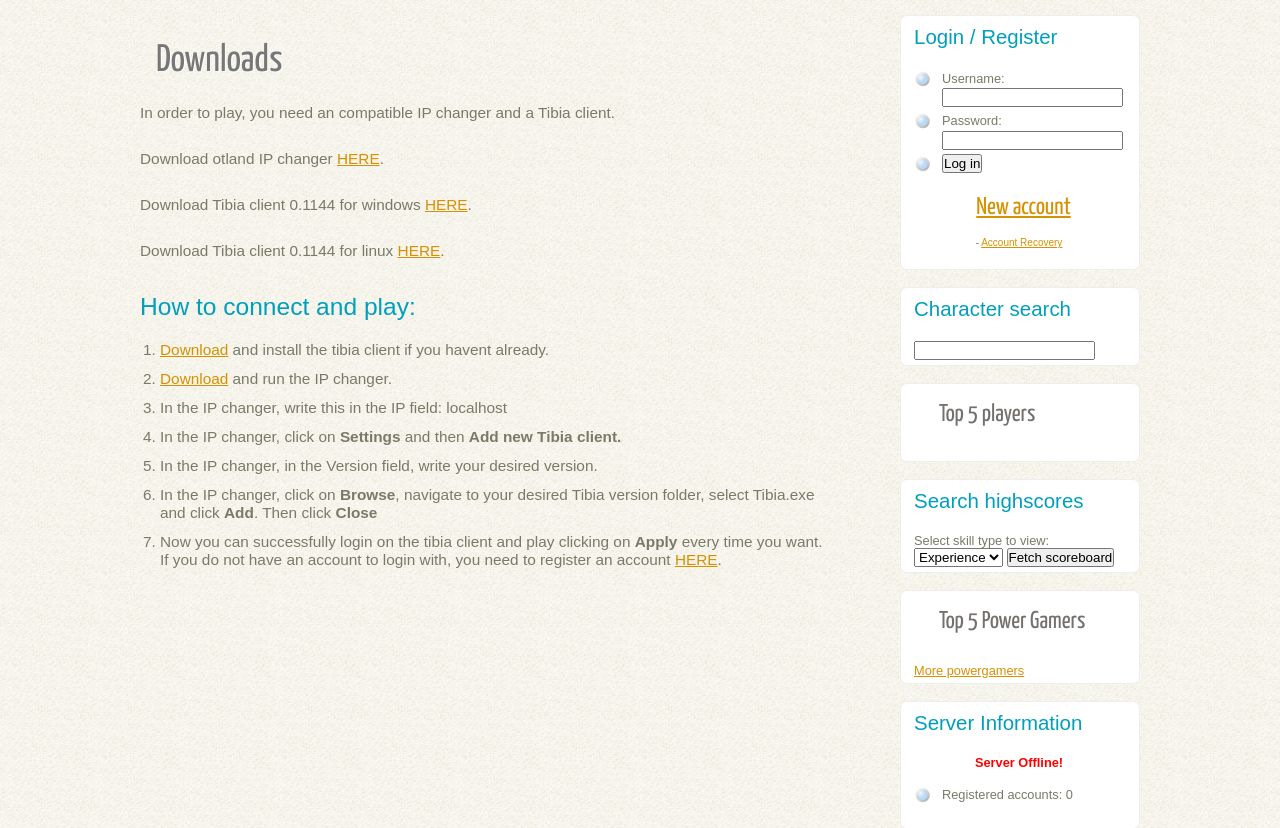
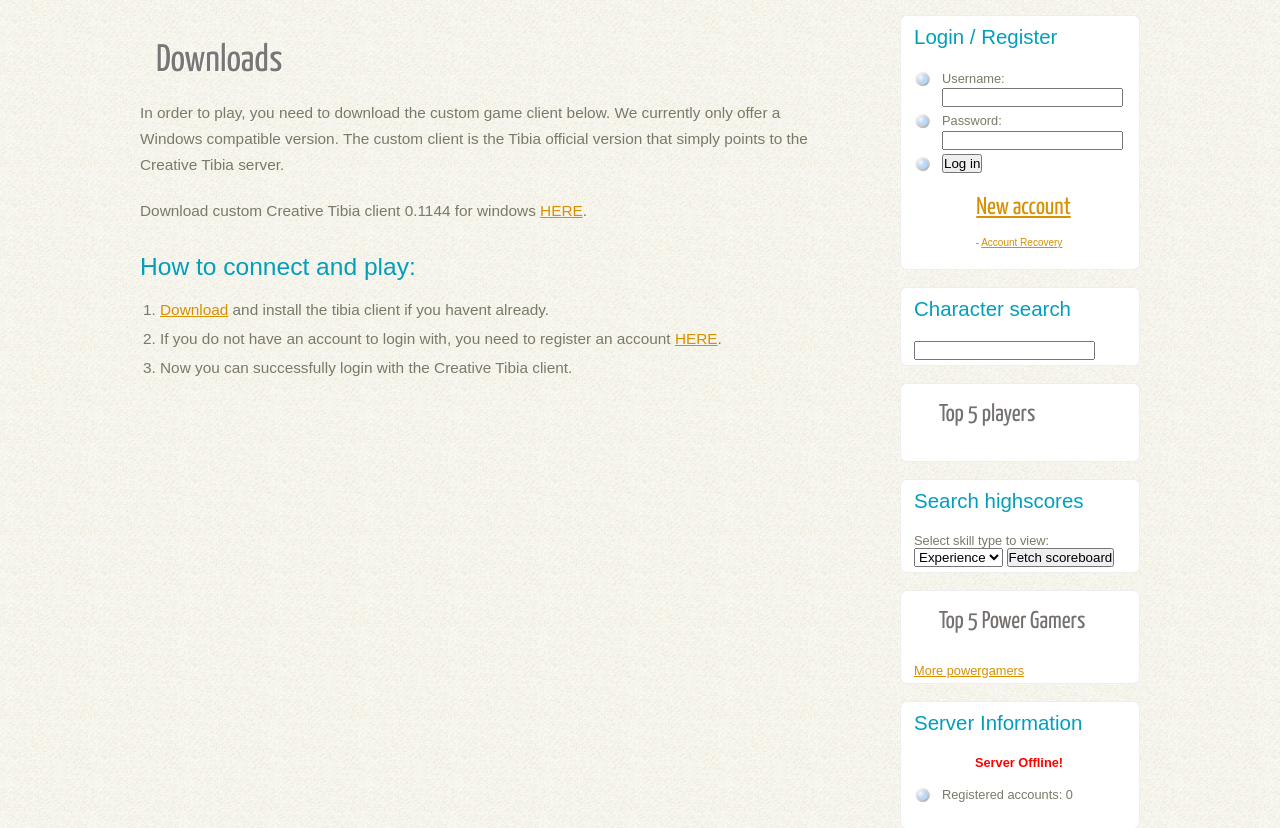
Before and after one commit to DrewWeth/otxserver-web, a PHP site: page /downloads.php in a window 1280 px wide. Shown: the part 201-1029 px from the top of the page. Run offline with PHP 8.4, Linux system fonts and the light colour scheme; data that the repository does not hold is empty; some libraries are stand-ins or nearby versions.

Commit message:
edited download page

```diff
--- a/downloads.php
+++ b/downloads.php
@@ -1,11 +1,9 @@
 <?php require_once 'engine/init.php'; include 'layout/overall/header.php'; ?>
 
 <h1>Downloads</h1>
-<p>In order to play, you need an compatible IP changer and a Tibia client.</p>
+<p>In order to play, you need to download the custom game client below. We currently only offer a Windows compatible version. The custom client is the Tibia official version that simply points to the Creative Tibia server.</p>
 
-<p>Download otland IP changer <a href="http://static0.otland.net/ipchanger.exe">HERE</a>.</p>
-<p>Download Tibia client <?php echo ($config['client'] / 100); ?> for windows <a href="<?php echo $config['client_download']; ?>">HERE</a>.</p>
-<p>Download Tibia client <?php echo ($config['client'] / 100); ?> for linux <a href="<?php echo $config['client_download_linux']; ?>">HERE</a>.</p>
+<p>Download custom Creative Tibia client <?php echo ($config['client'] / 100); ?> for windows <a href="<?php echo $config['client_download']; ?>">HERE</a>.</p>
 
 <h2>How to connect and play:</h2>
 <ol>
@@ -13,23 +11,10 @@
 		<a href="<?php echo $config['client_download']; ?>">Download</a> and install the tibia client if you havent already.
 	</li>
 	<li>
-		<a href="http://static0.otland.net/ipchanger.exe">Download</a> and run the IP changer.
+		If you do not have an account to login with, you need to register an account <a href="register.php">HERE</a>.
 	</li>
 	<li>
-		In the IP changer, write this in the IP field: <?php echo $_SERVER['SERVER_NAME']; ?>
-	</li>
-	<li>
-		In the IP changer, click on <strong>Settings</strong> and then <strong>Add new Tibia client.</strong>
-	</li>
-	<li>
-		In the IP changer, in the Version field, write your desired version.
-	</li>
-	<li>
-		In the IP changer, click on <strong>Browse</strong>, navigate to your desired Tibia version folder, select Tibia.exe and click <strong>Add</strong>. Then click <strong>Close</strong>
-	</li>
-	<li>
-		Now you can successfully login on the tibia client and play clicking on <strong>Apply</strong> every time you want.<br>
-		If you do not have an account to login with, you need to register an account <a href="register.php">HERE</a>.
+		Now you can successfully login with the Creative Tibia client.<br>
 	</li>
 </ol>
 
--- a/engine/footer.php
+++ b/engine/footer.php
@@ -1,5 +1,4 @@
 <footer>
-	&copy; Znote AAC.
 	<?php
 	$time = microtime();
 	$time = explode(' ', $time);
```
Also changed, not shown: layout/footer.php (line endings or trailing spaces).
